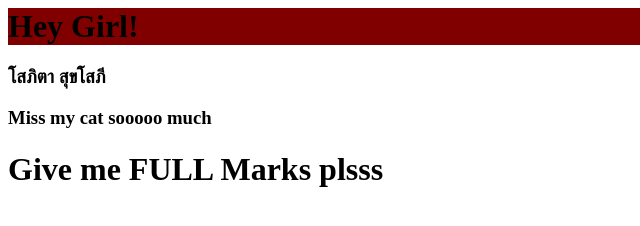
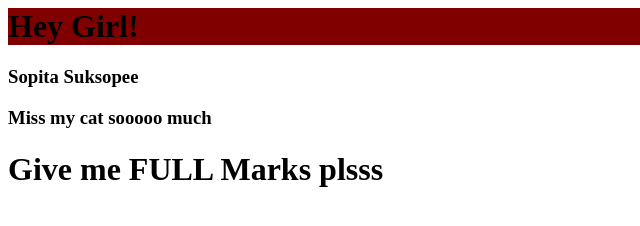
Before and after one commit to Sopita2002/SSBifern, a plain HTML site: page index.html in a window 1280 px wide. Shown: the full height of the page, 0-640 px from the left. Drawn offline with Linux system fonts and the light colour scheme.

Commit message:
Update index.html

```diff
--- a/index.html
+++ b/index.html
@@ -1,6 +1,6 @@
 <html>
   <h1 style="background-color:Maroon;">Hey Girl!</h1>
-   <h3>โสภิตา สุขโสภี</h3>
+   <h3>Sopita Suksopee</h3>
   <h3>Miss my cat sooooo much</h3>
   <h1>Give me FULL Marks plsss</h1>
 </html>
```
